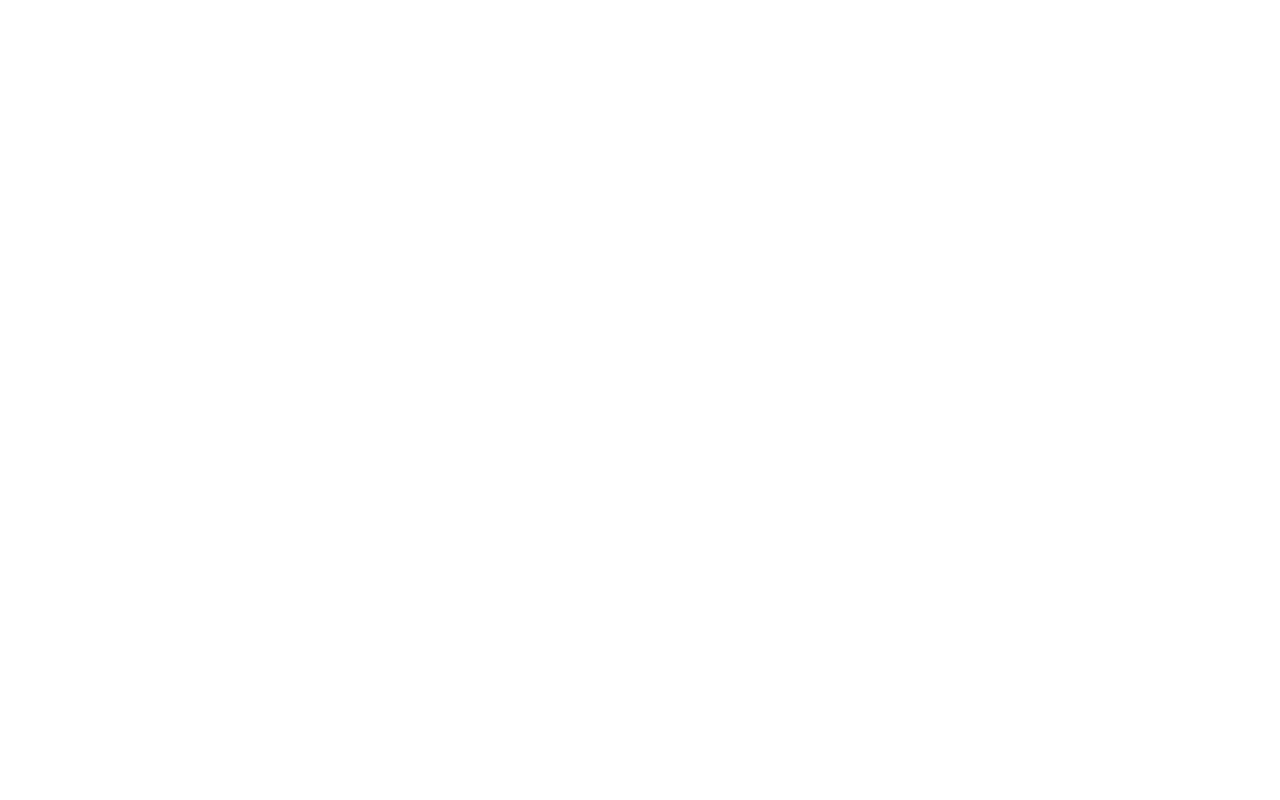
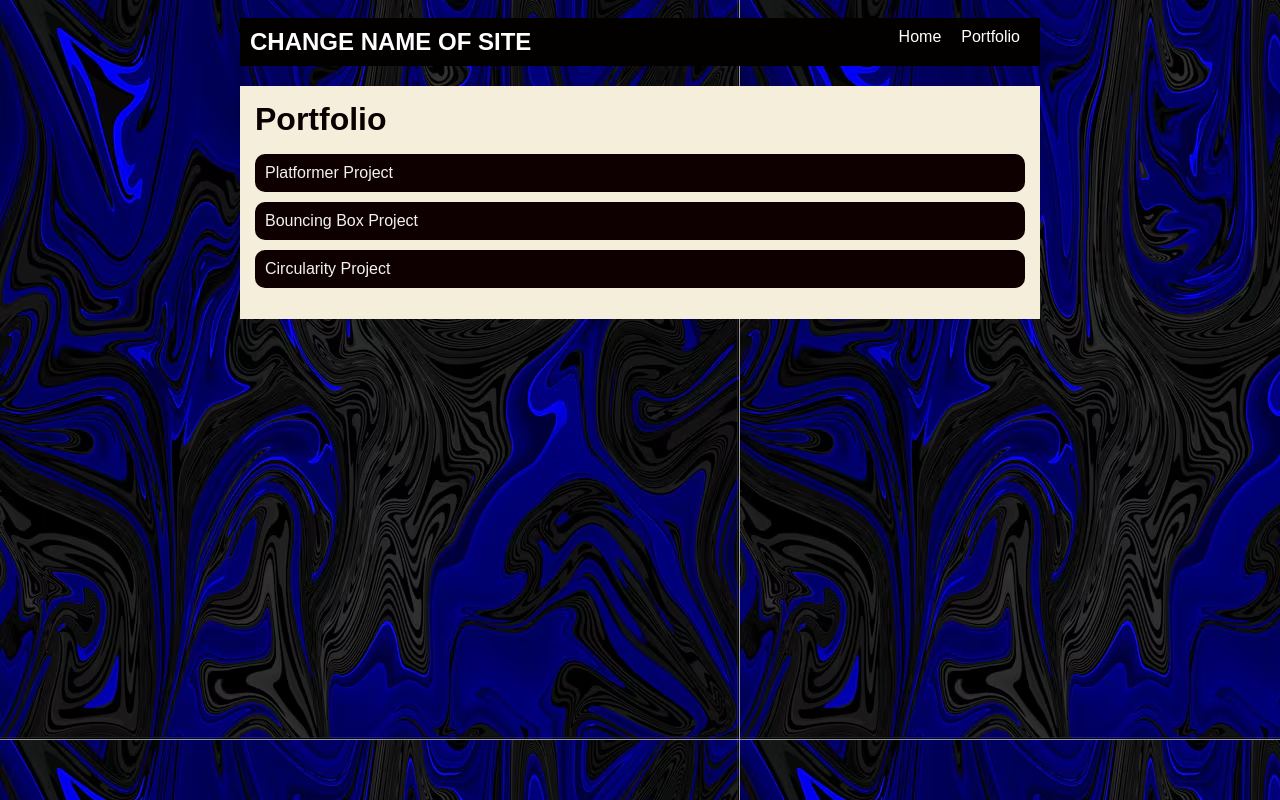
Before and after one commit to ashlyngalloway03-max/ashlyngalloway03-max.github.io, a plain HTML site: page portfolio.html in a window 1280 px wide. Drawn offline with Linux system fonts and the light colour scheme.

Commit message:
Finished Site

```diff
--- a/portfolio.html
+++ b/portfolio.html
@@ -0,0 +1,41 @@
+<!DOCTYPE html>
+<html>
+<head>
+<title>my awesome website :3</title>
+<link rel="stylesheet" href="style.css" />
+</head>
+
+<body>
+<!-- All content goes here -->
+<div id="all-contents">
+<nav>
+<h1>CHANGE NAME OF SITE</h1>
+<ul id="nav-ul">
+<li class="nav-li">
+<a href="index.html">Home</a>
+</li>
+
+<li class="nav-li">
+<a href="portfolio.html">Portfolio</a>
+</li>
+</ul>
+</nav>
+<main>
+<div class="content">
+<h1>Portfolio</h1>
+<ul id="portfolio">
+<li>
+<a href="fsd-projects/platformer/">Platformer Project</a>
+</li>
+<li>
+<a href="fsd-projects/bouncing-box/">Bouncing Box Project</a>
+</li>
+<li>
+<a href="fsd-projects/circularity/">Circularity Project</a>
+</li>
+</ul>
+</div>
+</main>
+</div>
+</body>
+</html>
--- a/style.css
+++ b/style.css
@@ -1,5 +1,5 @@
 body {
-background-image: url("z-Pictures/myself.jpg");
+background-image: url("z-Pictures/swirly.jpg");
 color: rgb(45, 45, 45);
 padding: 10px;
 font-family: Arial, sans-serif;
@@ -83,6 +83,41 @@ margin-top: 20px;
 }
 
 
+
+
+
+
 h2, h3 {
 margin: 0px;
 }
+
+
+/* Portfolio styles */
+.content h1 {
+color: rgb(10, 0, 0);
+}
+
+
+#portfolio {
+list-style-type: none;
+padding-left: 0;
+}
+
+
+#portfolio li {
+background: #0e0000;
+padding: 10px;
+border-radius: 10px;
+margin-bottom: 10px;
+}
+
+
+#portfolio li:hover {
+background: #12025a;
+}
+
+
+#portfolio a {
+text-decoration: none;
+color: #f1f1f1;
+}
```
Also changed, not shown: z-Pictures/swirly.jpg (added).
